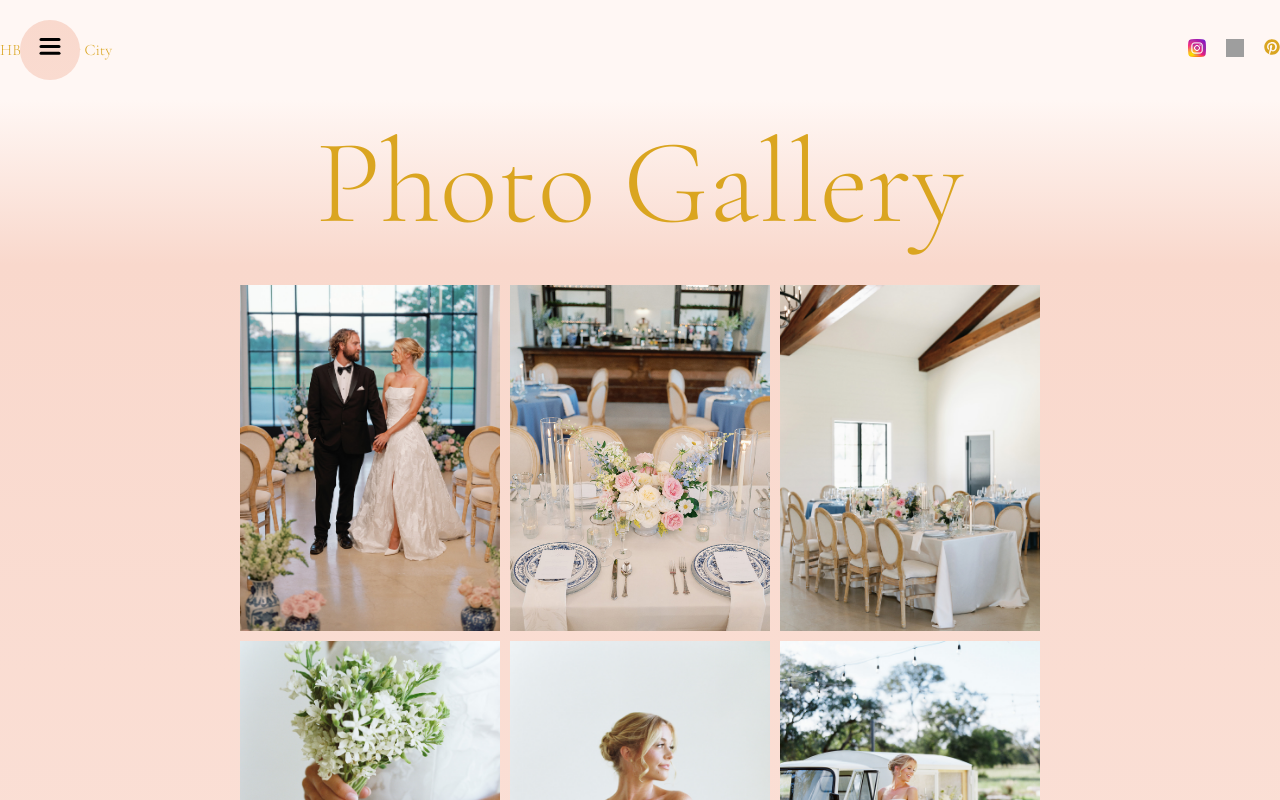
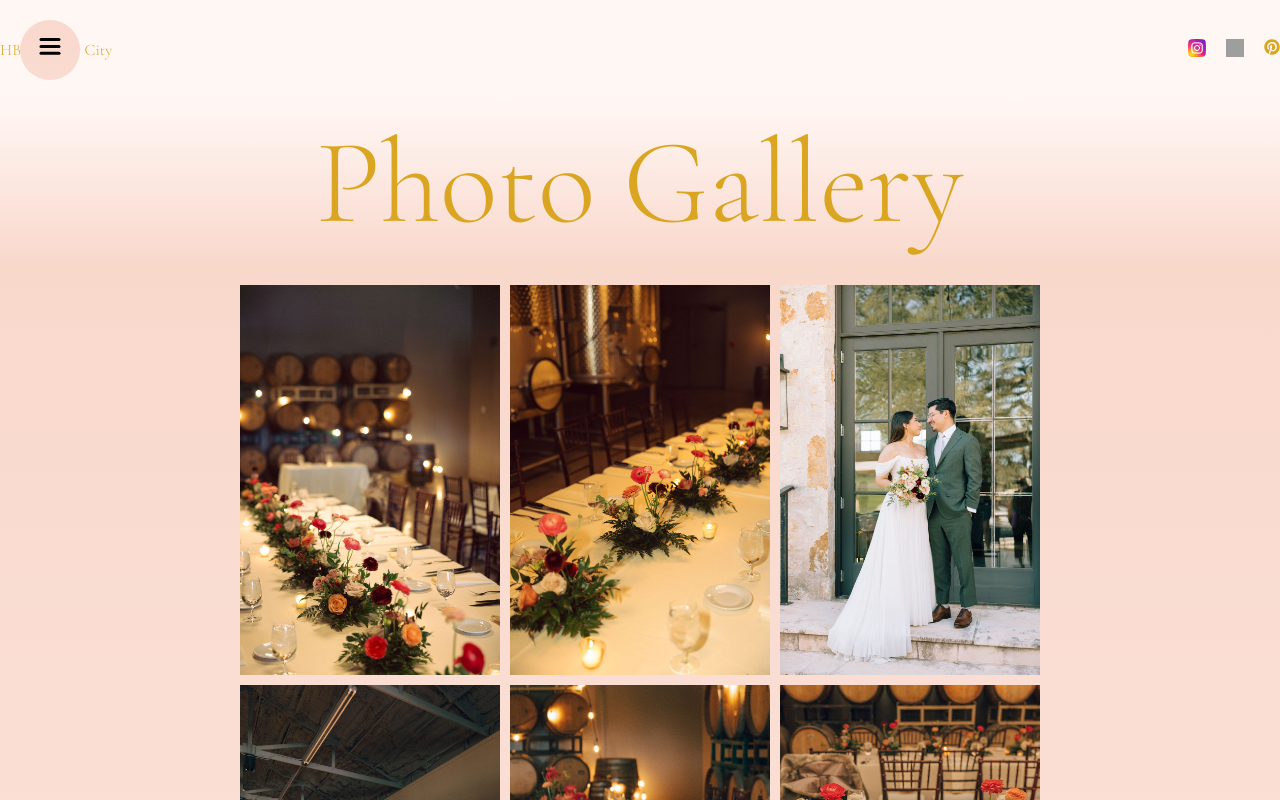
Before and after one commit to GPain2007/hbmAnimated, a React (Vite) app: page /gallery in a window 1280 px wide. Shown: the top 800 px of the page. Built offline with nearby package versions, Linux system fonts and the light colour scheme; grey boxes are pictures that could not be loaded; a web font is replaced by a local one.

Commit message:
added the Light box overlay

```diff
--- a/package.json
+++ b/package.json
@@ -15,10 +15,11 @@
     "font-awesome": "^4.7.0",
     "formik": "^2.4.5",
     "framer-motion": "^10.16.4",
-    "react": "^18.2.0",
+    "react": "19.0.0",
     "react-bootstrap": "^2.10.2",
-    "react-dom": "^18.2.0",
+    "react-dom": "19.0.0",
     "react-icons": "^5.1.0",
+    "react-image-lightbox": "^5.1.4",
     "react-intersection-observer": "^9.6.0",
     "react-router-dom": "^6.22.3",
     "sass": "^1.68.0",
--- a/src/components/imagesviewer/ImageViewer.jsx
+++ b/src/components/imagesviewer/ImageViewer.jsx
@@ -1,4 +1,6 @@
 import "./ImageViewer.scss";
+import { useState } from "react";
+import Lightbox from "react-image-lightbox";
 import IMG1 from "/1S0A3672.jpg";
 import IMG2 from "/1S0A3677.jpg";
 import IMG3 from "/1S0A3668.jpg";
@@ -21,10 +23,52 @@ import IMG19 from "/Dos-Palomas-Summer-2024-277_websize.jpg";
 import IMG20 from "/Dos-Palomas-Summer-2024-308_websize.jpg";
 
 const ImageViewer = () => {
+  const [isOpen, setIsOpen] = useState(false);
+  const [currentIndex, setCurrentIndex] = useState(0);
+  const images = [
+    IMG1,
+    IMG2,
+    IMG3,
+    IMG4,
+    IMG5,
+    IMG6,
+    IMG7,
+    IMG8,
+    IMG9,
+    IMG10,
+    IMG11,
+    IMG12,
+    IMG13,
+    IMG14,
+    IMG15,
+    IMG16,
+    IMG17,
+    IMG18,
+    IMG19,
+    IMG20,
+  ];
+  const openLightbox = (index) => {
+    setIsOpen(true);
+    setCurrentIndex(index);
+  };
+  const closeLightbox = () => {
+    setIsOpen(false);
+  };
+
+  const handlePrev = () => {
+    setCurrentIndex(
+      (prevIndex) => (prevIndex - 1 + images.length) % images.length
+    );
+  };
+
+  const handleNext = () => {
+    setCurrentIndex((prevIndex) => (prevIndex + 1) % images.length);
+  };
+
   return (
     <div className="gallery-container">
       <div className="gallery-grid">
-        <img src={IMG20} alt="" />
+        {/* <img src={IMG20} alt="" />
         <img src={IMG14} alt="" />
         <img src={IMG15} alt="" />
         <img src={IMG16} alt="" />
@@ -45,17 +89,32 @@ const ImageViewer = () => {
         <img src={IMG10} alt="" />
         <img src={IMG11} alt="" />
         <img src={IMG13} alt="" />
-        <img src={IMG12} alt="" />
-
-        <h2
-          style={{
-            display: "flex",
-            alignItems: "center",
-            justifyContent: "center",
-            padding: "1rem",
-          }}
-        ></h2>
+        <img src={IMG12} alt="" /> */}
+        {images.map((image, index) => (
+          <img
+            key={index}
+            src={image}
+            alt=""
+            onClick={() => openLightbox(index)}
+          />
+        ))}
       </div>
+      {isOpen && (
+        <div className="lightbox-overlay">
+          <div className="lightbox-container">
+            <button className="lightbox-close" onClick={closeLightbox}>
+              &times;
+            </button>
+            <button className="lightbox-prev" onClick={handlePrev}>
+              &lt;
+            </button>
+            <button className="lightbox-next" onClick={handleNext}>
+              &gt;
+            </button>
+            <img src={images[currentIndex]} alt="lightbox image" />
+          </div>
+        </div>
+      )}
     </div>
   );
 };
```
Also changed, not shown: 1 other file (tests, documents, lock files or other folders).
